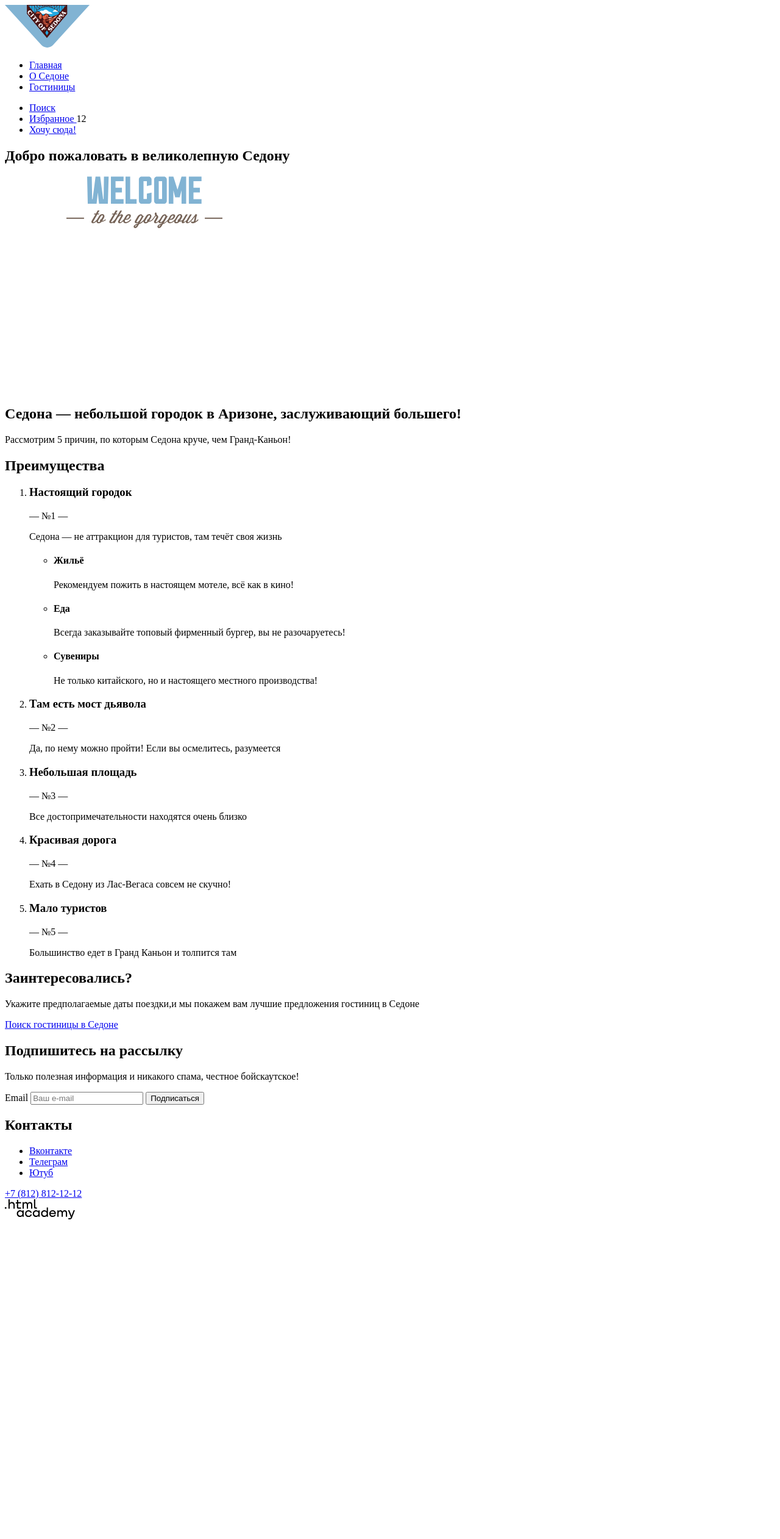
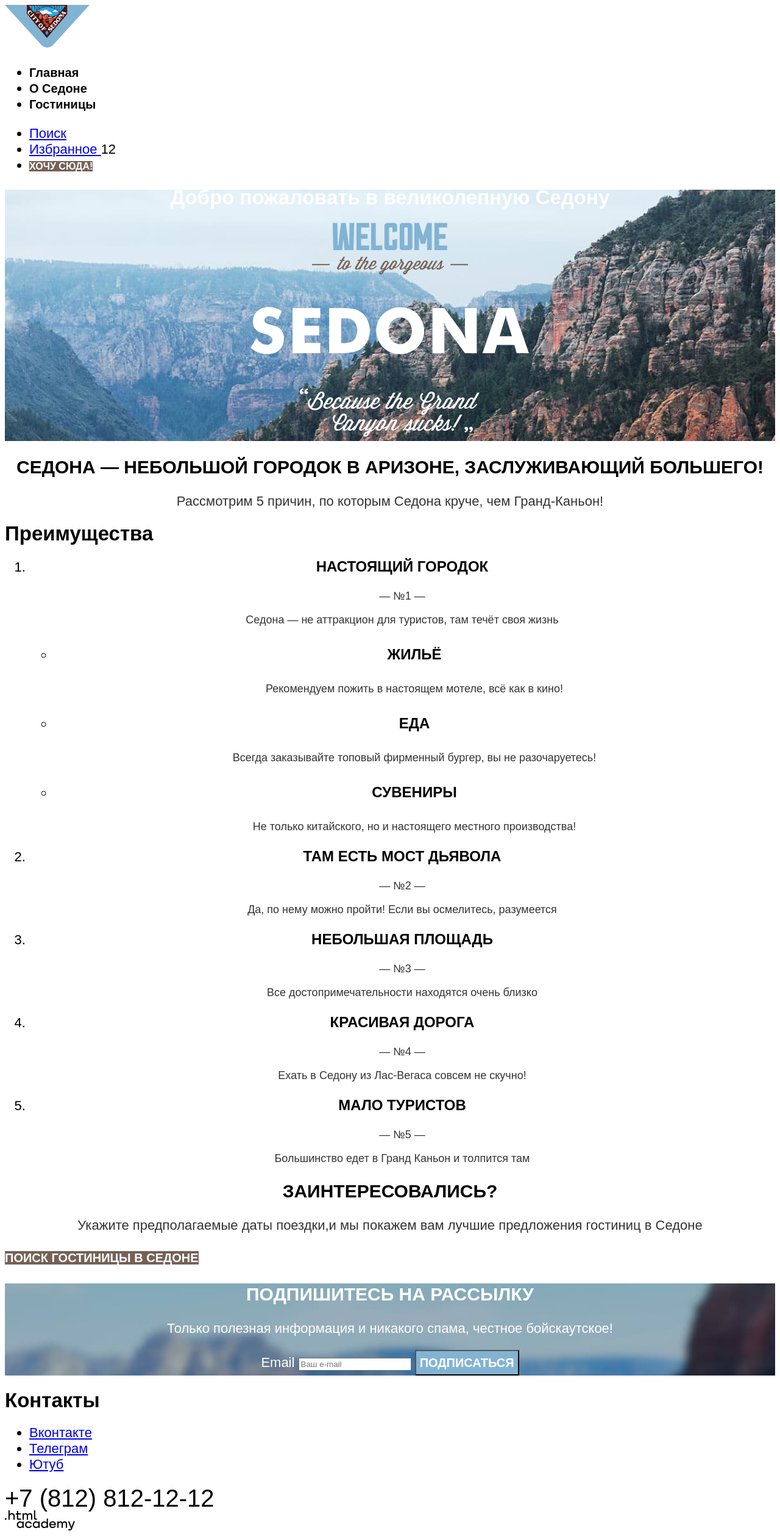
Before and after one commit to htmlacademy-htmlcss/2056149-sedona-34, a plain HTML site: page index.html in a window 1280 px wide. Shown: the whole page at 61% size. Before the commit the page ends 2011 px from the top, so only its background shows below. Drawn offline with Linux system fonts and the light colour scheme; a web font is replaced by a local one.

Commit message:
Добавляет стилизацию

```diff
--- a/index.html
+++ b/index.html
@@ -16,7 +16,7 @@
             <a class="navigation-link navigation-link-current" href="index.html">Главная</a>
           </li>
           <li class="navigation-item">
-            <a class="navigation-link" href="#">О Седоне</a>
+            <a class="navigation-link" href="#">О cедоне</a>
           </li>
           <li class="navigation-item">
             <a class="navigation-link" href="catalog.html">Гостиницы</a>
@@ -35,13 +35,13 @@
             <span class="favoorite">12</span>
           </li>
           <li class="navigation-user-item">
-            <a class="button-brown" href="#">Хочу сюда!</a>
+            <a class="button-small button-basic" href="#">Хочу сюда!</a>
           </li>
         </ul>
       </nav>
     </header>
     <main class="main-index">
-      <section class="hero-image">
+      <section class="hero-index">
         <h1 class="visually-hidden">Добро пожаловать в великолепную Седону</h1>
         <img class="hero-welcome" src="images/welcome.svg" alt="Добро пожаловать в великолепную Седону.">
       </section>
@@ -94,17 +94,17 @@
         </ol>
       </section>
       <section class="search">
-        <h2>Заинтересовались?</h2>
-        <p>Укажите предполагаемые даты поездки,и мы покажем вам лучшие предложения гостиниц в Седоне</p>
-        <a class="button-brown" href="#">Поиск гостиницы в Седоне</a>
+        <h2 class="search-title">Заинтересовались?</h2>
+        <p class="search-description">Укажите предполагаемые даты поездки,и мы покажем вам лучшие предложения гостиниц в Седоне</p>
+        <a class="button-big button-basic" href="#">Поиск гостиницы в Седоне</a>
       </section>
       <section class="newsletter">
         <h2 class="newsletter-title">Подпишитесь на рассылку</h2>
-        <p>Только полезная информация и никакого спама, честное бойскаутское!</p>
+        <p class="newsletter-description">Только полезная информация и никакого спама, честное бойскаутское!</p>
         <form class="newsletter-form" action="https://echo.htmlacademy.ru/" method="post">
           <label class="visually-hidden" for="newsletter-email">Email</label>
           <input class="field" placeholder="Ваш e-mail" type="email" name="newsletter-email" id="newsletter-email" required>
-          <button class="button-blue" type="submit">Подписаться</button>
+          <button class="button-big button-second" type="submit">Подписаться</button>
         </form>
       </section>
     </main>
@@ -114,24 +114,24 @@
         <div class="footer-social">
           <ul class="footer-social-list">
             <li class="footer-social-item">
-              <a class="social-button" href="https://vk.com/htmlacademy" target="_blank">
+              <a class="button-social" href="https://vk.com/htmlacademy" target="_blank">
                 <span class="visually-hidden">Вконтакте</span>
               </a>
             </li>
             <li class="footer-social-item">
-              <a class="social-button" href="https://t.me/htmlacademy" target="_blank">
+              <a class="button-social" href="https://t.me/htmlacademy" target="_blank">
                 <span class="visually-hidden">Телеграм</span>
               </a>
             </li>
             <li class="footer-social-item">
-              <a class="social-button" href="https://www.youtube.com/user/htmlacademyru" target="_blank">
+              <a class="button-social" href="https://www.youtube.com/user/htmlacademyru" target="_blank">
                 <span class="visually-hidden">Ютуб</span>
               </a>
             </li>
           </ul>
         </div>
         <div class="footer-phone">
-          <a class="footer-phone-text" href="tel:+78128121212">+7 (812) 812-12-12</a>
+          <a class="footer-phone-link" href="tel:+78128121212">+7 (812) 812-12-12</a>
         </div>
         <div class="footer-htmlacademy">
           <a class="footer-htmlacademy-link" href="https://htmlacademy.ru/" target="_blank">
--- a/styles/styles.css
+++ b/styles/styles.css
@@ -13,3 +13,199 @@
   src: url("fonts/pt-sans-700.woff2") format("woff2");
   font-display: swap;
 }
+
+body {
+  font-family: "PT Sans", sans-serif;
+  font-size: 22px;
+  line-height: 26px;
+  font-weight: 400;
+  color: #000000;
+  background-color: #FFFFFF;
+}
+
+.button-small {
+  font-weight: 700;
+  font-size: 16px;
+  line-height: 20px;
+  text-align: center;
+  text-transform: uppercase;
+  text-decoration: none;
+  color: #FFFFFF;
+}
+
+.button-big {
+  font-weight: 700;
+  font-size: 20px;
+  line-height: 36px;
+  text-align: center;
+  text-transform: uppercase;
+  text-decoration: none;
+  color: #FFFFFF;
+}
+
+.button-basic {
+  background-color: #756157;
+}
+
+.button-second {
+  background-color: #82B3D3;
+}
+
+.button-select {
+  background-color: #7DB54F;
+}
+
+.navigation-link {
+font-weight: 700;
+font-size: 20px;
+line-height: 26px;
+text-transform: capitalize;
+text-decoration: none;
+color: #000000;
+}
+
+.hero-index {
+  color: #ffffff;
+  background-color: #000000;
+  background-image: url("../images/background/background-hero.jpg");
+  background-size: 100% auto;
+  background-repeat: no-repeat;
+  text-align: center;
+}
+
+.hero-main {
+  font-weight: 700;
+  font-size: 30px;
+  line-height: 36px;
+  text-align: center;
+  text-transform: uppercase;
+}
+
+.hero-description {
+  text-align: center;
+  color: #333333;
+}
+
+.advantages-title {
+  font-weight: 700;
+  font-size: 24px;
+  line-height: 28px;
+  text-align: center;
+  text-transform: uppercase;
+}
+
+.advantages-number,
+.advantages-description {
+  font-size: 18px;
+  line-height: 21px;
+  text-align: center;
+  color: #333333;
+}
+
+.search-title {
+  font-weight: 700;
+  font-size: 30px;
+  line-height: 36px;
+  text-align: center;
+  text-transform: uppercase;
+}
+
+.search-description {
+  text-align: center;
+  color: #333333;
+}
+
+.newsletter {
+  color: #ffffff;
+  background-color: #000000;
+  background: url("../images/background/background-subscribe.jpg");
+  background-size: 100% auto;
+  background-repeat: no-repeat;
+  text-align: center;
+}
+
+.newsletter-title {
+  font-weight: 700;
+  font-size: 30px;
+  line-height: 36px;
+  text-transform: uppercase;
+}
+
+.footer-phone-link {
+  font-size: 40px;
+  line-height: 40px;
+  text-align: center;
+  text-transform: uppercase;
+  text-decoration: none;
+  color: #000000;
+}
+
+.main-filter {
+  background: url("../images/background/background-filter.jpg");
+  background-size: 100% auto;
+  background-repeat: no-repeat;
+  color: #ffffff;
+  background-color: #000000;
+}
+
+.inner-header-title {
+  font-weight: 700;
+  font-size: 60px;
+  line-height: 78px;
+  text-transform: capitalize;
+}
+
+.breadcrumbs-link {
+  font-size: 16px;
+  line-height: 21px;
+}
+
+.catalog-filter-title{
+  font-weight: 700;
+  font-size: 20px;
+  line-height: 26px;
+  text-transform: capitalize;
+}
+
+.control {
+  font-size: 18px;
+  line-height: 21px;
+}
+
+.catalog-main {
+  font-weight: 700;
+  font-size: 30px;
+  line-height: 36px;
+  text-transform: uppercase;
+}
+
+.select-control {
+  font-size: 18px;
+  line-height: 21px;
+  color: #333333;
+}
+
+.product-card-title {
+  font-weight: 700;
+  font-size: 24px;
+  line-height: 28px;
+  color: #000000;
+}
+
+.product-card-type,
+.product-card-price {
+  font-size: 18px;
+  line-height: 21px;
+}
+
+.product-card-rating {
+  font-size: 16px;
+  line-height: 20px;
+  text-transform: uppercase;
+}
+
+.hotels-control {
+  font-size: 18px;
+  line-height: 21px;
+  color: #333333;
+}
```
Also changed, not shown: catalog.html (+39 -35 lines).
